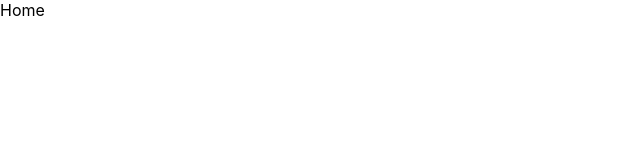
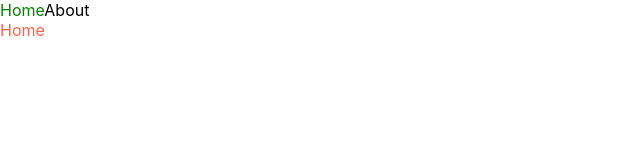
Before and after one commit to plusbeauxjours/nextJS-intro-web, a Next.js app: page / in a window 1280 px wide. Shown: the top 160 px of the page, without its empty margins (0-640 px from the left). Built offline with nearby package versions, Linux system fonts and the light colour scheme.

Commit message:
set: customApp

```diff
--- /dev/null
+++ b/components/NavBar.tsx
@@ -0,0 +1,27 @@
+import Link from "next/link";
+import { useRouter } from "next/router";
+import styled from "styled-components";
+
+const Nav = styled.nav``;
+
+export default function NavBar() {
+  const router = useRouter();
+  return (
+    <Nav>
+      <Link href="/">
+        <a className={router.pathname === "/" ? "active" : ""}>Home</a>
+      </Link>
+      <Link href="/about">
+        <a className={router.pathname === "/about" ? "active" : ""}>About</a>
+      </Link>
+      <style jsx>{`
+        a {
+          text-decoration: none;
+        }
+        .active {
+          color: green;
+        }
+      `}</style>
+    </Nav>
+  );
+}
--- a/pages/_app.tsx
+++ b/pages/_app.tsx
@@ -1,8 +1,21 @@
-import '../styles/globals.css'
-import type { AppProps } from 'next/app'
+import "../styles/globals.css";
+import type { AppProps } from "next/app";
+import NavBar from "../components/NavBar";
+import { NextComponentType, NextPageContext } from "next";
 
-function MyApp({ Component, pageProps }: AppProps) {
-  return <Component {...pageProps} />
+interface IProps {
+  Component: NextComponentType<NextPageContext, any, {}>;
+  pageProps: any;
 }
 
-export default MyApp
+const MyApp = ({ Component, pageProps }: AppProps) => {
+  console.log(Component, pageProps);
+  return (
+    <>
+      <NavBar />
+      <Component {...pageProps} />
+    </>
+  );
+};
+
+export default MyApp;
--- a/pages/index.tsx
+++ b/pages/index.tsx
@@ -1,7 +1,12 @@
 import type { NextPage } from "next";
+import styled from "styled-components";
+
+const Container = styled.div`
+  color: tomato; ;
+`;
 
 const Home: NextPage = () => {
-  return <div>Home</div>;
+  return <Container>Home</Container>;
 };
 
 export default Home;
```
